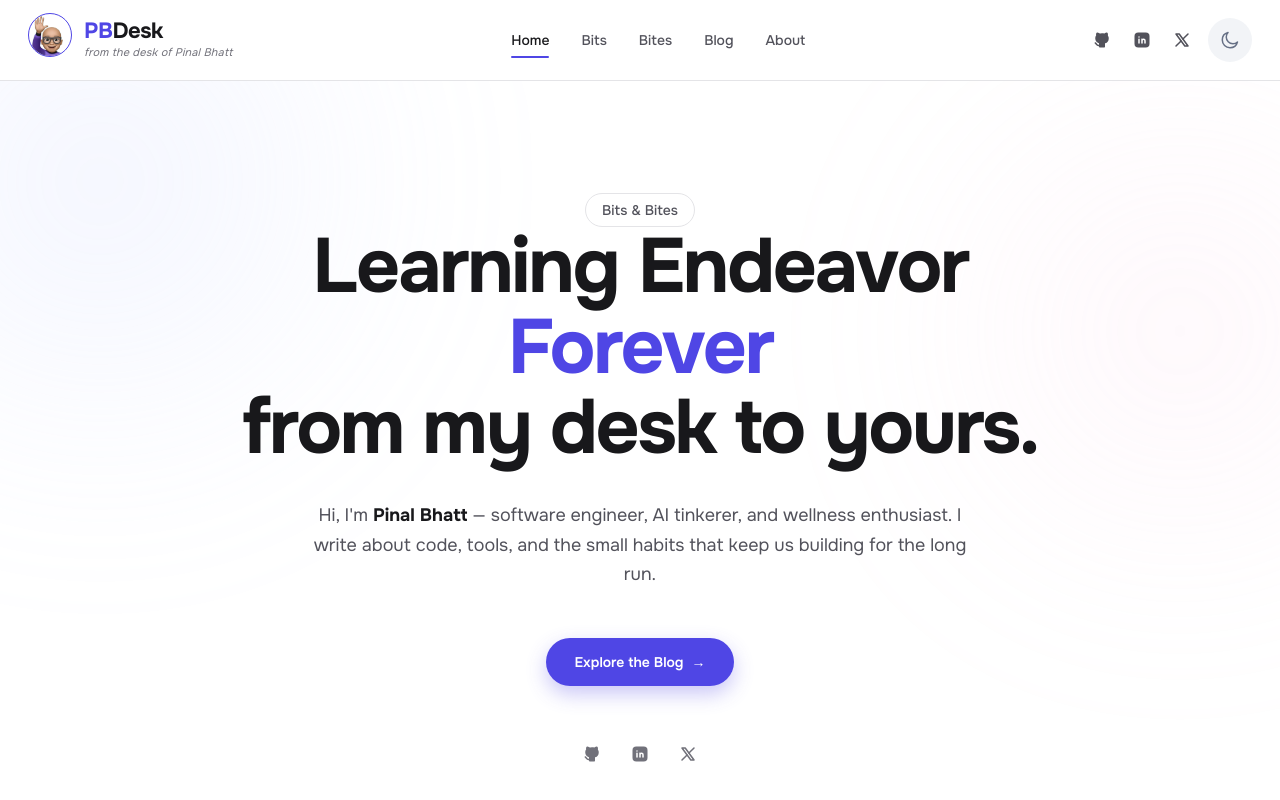
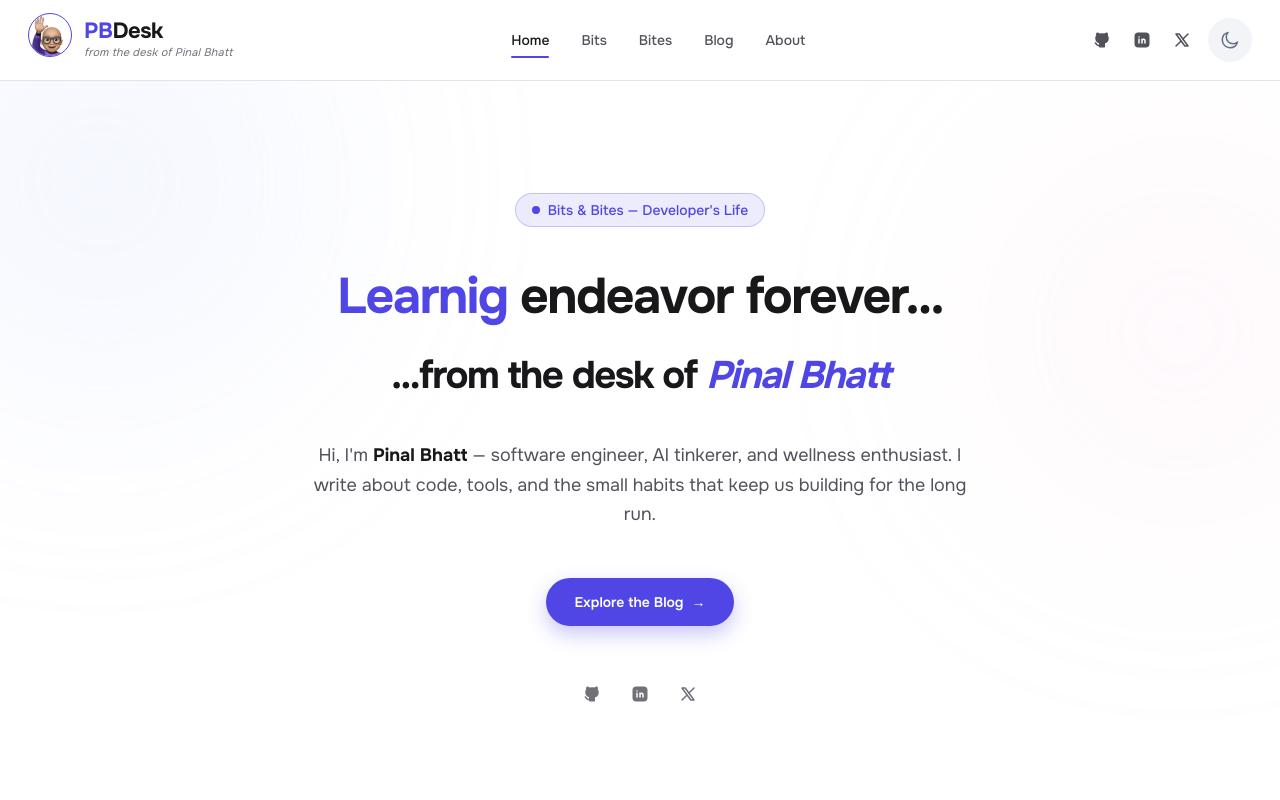
Before and after one commit to pbdesk/pbdesk-website-2026, a Next.js app: page / in a window 1280 px wide. Shown: the top 800 px of the page. Built offline with nearby package versions, Linux system fonts and the light colour scheme.

Commit message:
feat: enhance Chip component with variant support and update usage in Hero section

```diff
--- a/src/components/home/hero.tsx
+++ b/src/components/home/hero.tsx
@@ -29,22 +29,36 @@ export default function Hero() {
       <div className="wrapper relative z-10">
         <div className="mx-auto max-w-4xl text-center">
           {/* Eyebrow pill */}
-          <Chip className="chip brand">Bits &amp; Bites</Chip>
+          <Chip variant="brand">
+            <span
+              className="h-2 w-2 rounded-full"
+              style={{ background: "var(--fg-brand)" }}
+            />
+            <span>Bits &amp; Bites — Developer&apos;s Life</span>
+          </Chip>
 
           {/* Headline */}
           <h1
-            className="mb-8 font-bold text-[var(--fg-primary)]"
+            className="m-8 font-bold text-[var(--fg-primary)]"
             style={{
-              fontSize: "clamp(44px, 6vw, 84px)",
-              lineHeight: 1.05,
+              fontSize: "clamp(30px, 4vw, 50px)",
+              lineHeight: 1.5,
               letterSpacing: "-0.03em",
             }}
           >
-            Learning Endeavor
+            <span className="text-[var(--fg-brand)]"> Learnig </span>
+            endeavor forever...
             <br />
-            <span className="text-[var(--fg-brand)]">Forever</span>
-            <br />
-            from my desk to yours.
+            <span
+              style={{
+                fontSize: "clamp(20px, 3vw, 40px)",
+              }}
+            >
+              ...from the desk of{" "}
+              <span className="text-[var(--fg-brand)]">
+                <em>Pinal Bhatt</em>
+              </span>
+            </span>
           </h1>
 
           {/* Subheading */}
--- a/src/components/ui/chip.tsx
+++ b/src/components/ui/chip.tsx
@@ -1,25 +1,52 @@
 import type { ReactNode } from "react";
 import { cn } from "@/lib/utils";
 
+type ChipVariant = "default" | "brand" | "solid" | "category";
+
 export function Chip({
   children,
-  active,
+  variant = "default",
+  dot,
   className,
 }: {
   children: ReactNode;
-  active?: boolean;
+  variant?: ChipVariant;
+  dot?: string;
   className?: string;
 }) {
+  if (variant === "category") {
+    return (
+      <span
+        className={cn(
+          "font-semibold text-[11px] text-[var(--fg-brand)] uppercase tracking-[0.08em]",
+          className
+        )}
+      >
+        {children}
+      </span>
+    );
+  }
+
   return (
     <span
       className={cn(
         "inline-flex items-center gap-2 rounded-full border px-4 py-1.5 font-medium text-sm",
-        active
-          ? "border-transparent bg-[var(--fg-brand)] text-white"
-          : "border-[var(--border-subtle)] bg-[var(--bg-elevated)] text-[var(--fg-secondary)]",
+        variant === "default" &&
+          "border-[var(--border-subtle)] bg-[var(--bg-elevated)] text-[var(--fg-secondary)]",
+        variant === "brand" &&
+          "border-[var(--fg-brand)]/25 bg-[var(--fg-brand)]/10 text-[var(--fg-brand)]",
+        variant === "solid" &&
+          "border-transparent bg-[var(--fg-brand)] text-white",
         className
       )}
     >
+      {dot && (
+        <span
+          aria-hidden="true"
+          className="h-1.5 w-1.5 rounded-full"
+          style={{ backgroundColor: dot }}
+        />
+      )}
       {children}
     </span>
   );
```
